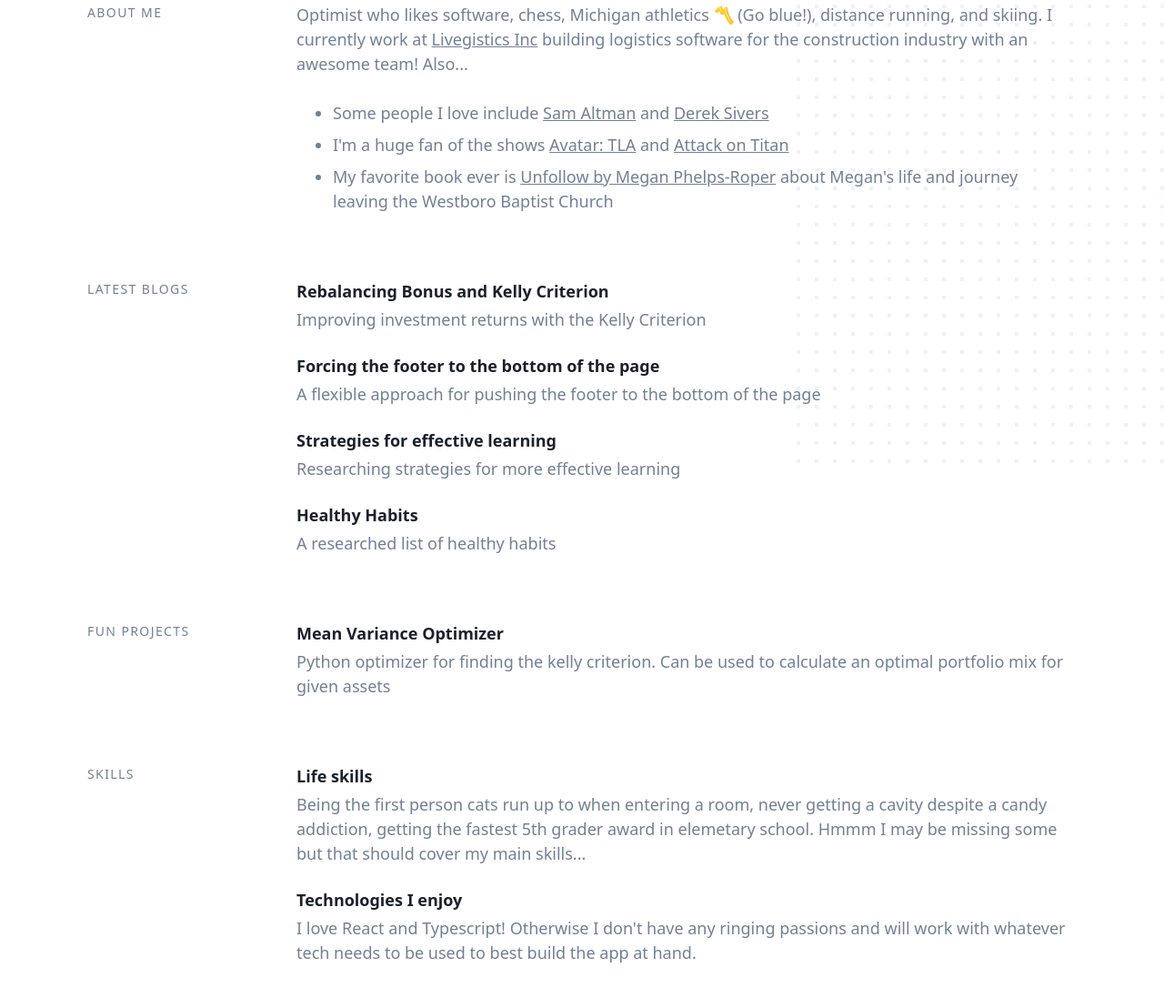
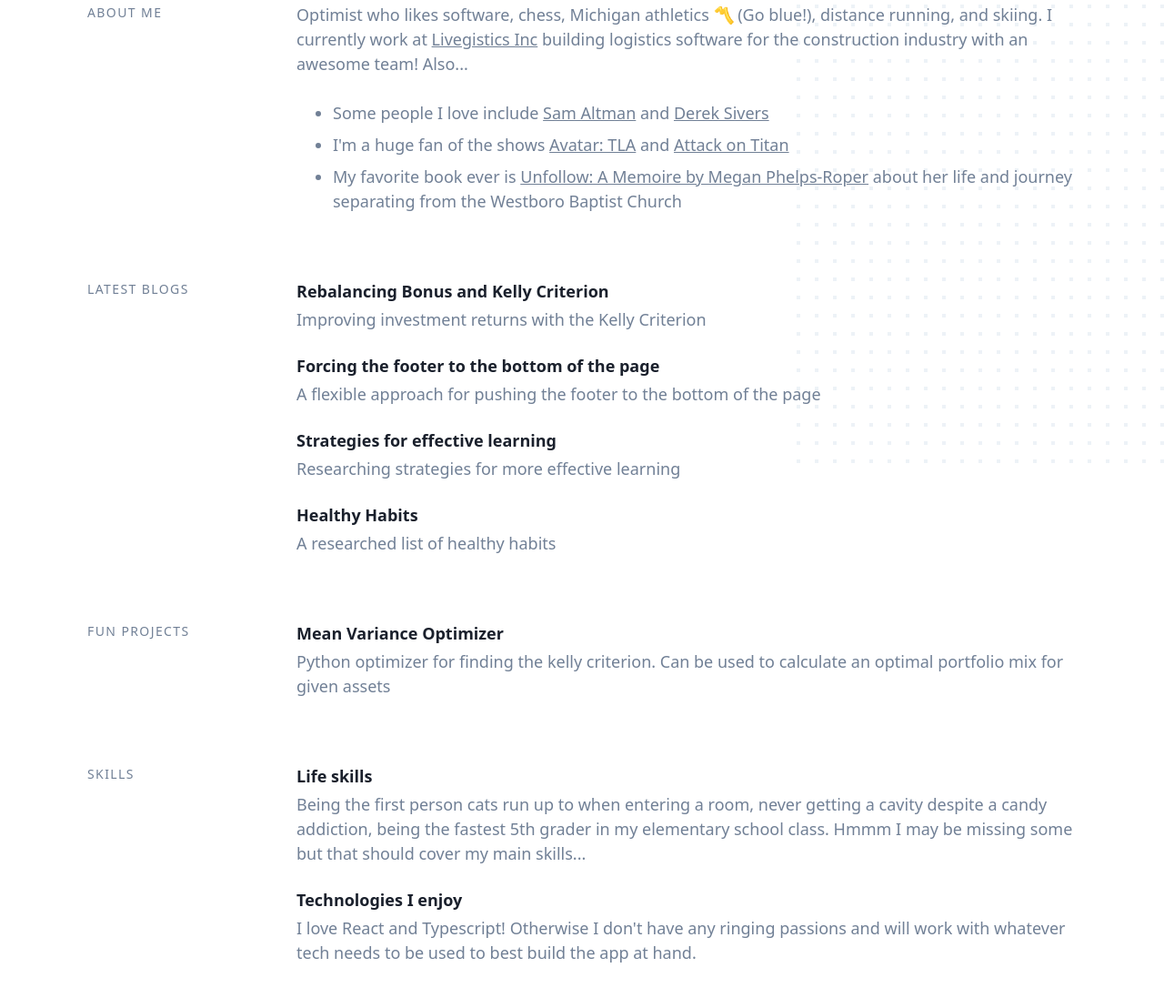
Before and after one commit to FlanaganSe/personal-portfolio-site, a Gatsby site: page / in a window 1280 px wide. Shown: the part 315-1412 px from the top of the page at 91% size. Built offline with nearby package versions, Linux system fonts and the light colour scheme; Gatsby itself is replaced by a stand-in of ours.

Commit message:
updating contents

```diff
--- a/gatsby-config.js
+++ b/gatsby-config.js
@@ -30,7 +30,7 @@
       {
         name: "Life skills",
         description:
-          "Being the first person cats run up to when entering a room, never getting a cavity despite a candy addiction, getting the fastest 5th grader award in elemetary school. Hmmm I may be missing some but that should cover my main skills...",
+          "Being the first person cats run up to when entering a room, never getting a cavity despite a candy addiction, being the fastest 5th grader in my elementary school class. Hmmm I may be missing some but that should cover my main skills...",
       },
       {
         name: "Technologies I enjoy",
--- a/src/components/section-about/index.jsx
+++ b/src/components/section-about/index.jsx
@@ -19,7 +19,7 @@
           </li>
           <li className={classes.listItem}>I'm a huge fan of the shows <a target="_blank" rel="noreferrer" className={classes.link} href={'https://www.imdb.com/title/tt0417299/'}>Avatar: TLA</a> and <a target="_blank" rel="noreferrer" className={classes.link} href={'https://www.imdb.com/title/tt2560140/'}>Attack on Titan</a>
           </li>
-          <li className={classes.listItem}>My favorite book ever is <a target="_blank" rel="noreferrer" className={classes.link} href={'https://www.goodreads.com/book/show/43314707-unfollow'}>Unfollow by Megan Phelps-Roper</a> about Megan's life and journey leaving the Westboro Baptist Church
+          <li className={classes.listItem}>My favorite book ever is <a target="_blank" rel="noreferrer" className={classes.link} href={'https://www.goodreads.com/book/show/43314707-unfollow'}>Unfollow: A Memoire by Megan Phelps-Roper</a> about her life and journey separating from the Westboro Baptist Church
           </li>
         </ul>
 
```
